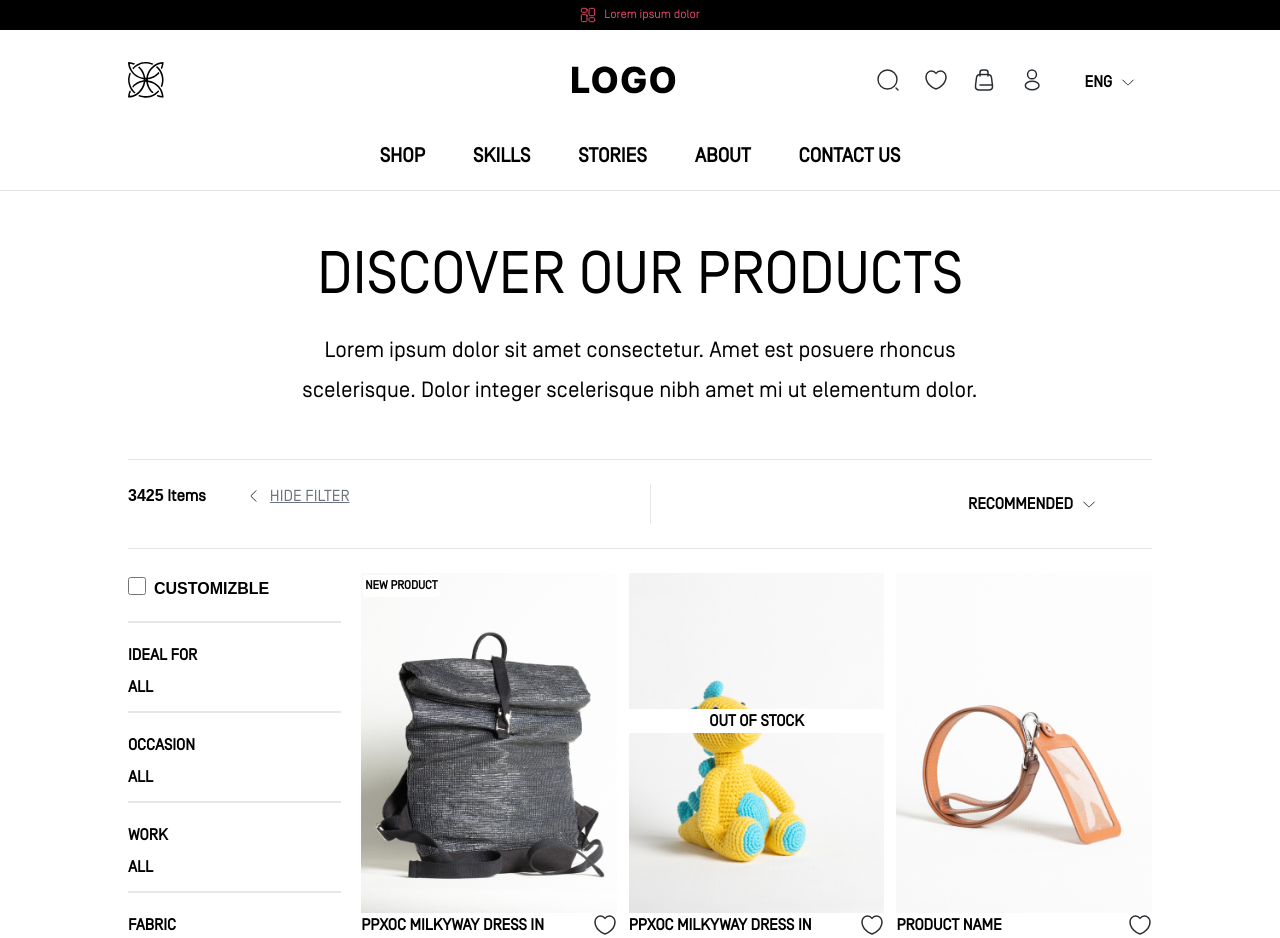
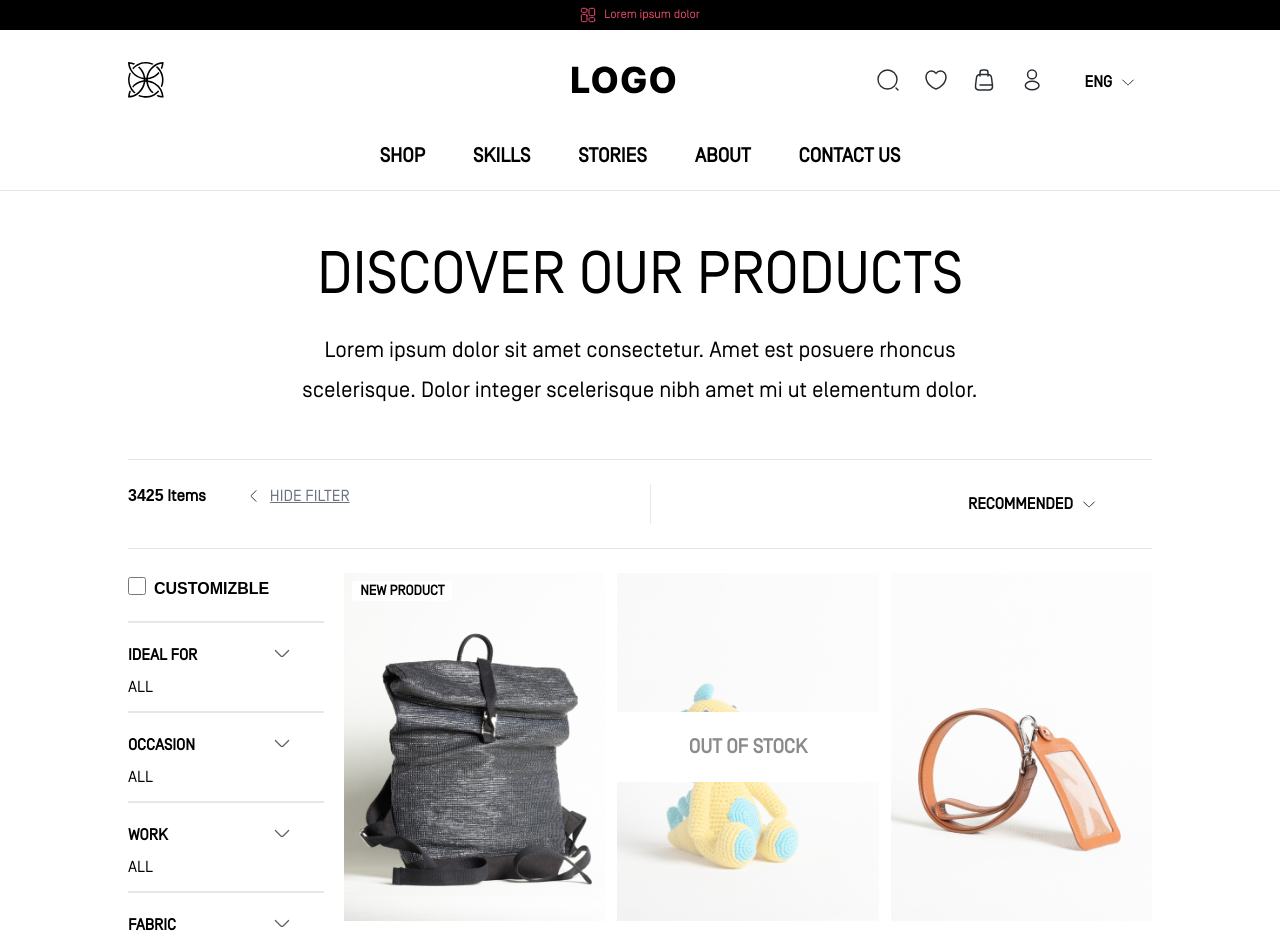
Before and after one commit to MahipatBriotechno/appscrip-briotechno-task, a Next.js app: page / in a window 1280 px wide. Shown: the top 938 px of the page. Built offline with nearby package versions, Linux system fonts and the light colour scheme.

Commit message:
product card add css

```diff
--- a/src/app/components/Accordion/index.tsx
+++ b/src/app/components/Accordion/index.tsx
@@ -1,7 +1,7 @@
 "use client";
 import { useState } from "react";
-import React from 'react';
-const Accordion = ({ title, children, isShow, isFooter }:any) => {
+import React from "react";
+const Accordion = ({ title, children, isShow, isFooter }: any) => {
   const [isOpen, setIsOpen] = useState(false);
 
   const toggleAccordion = () => {
@@ -10,36 +10,36 @@ const Accordion = ({ title, children, isShow, isFooter }:any) => {
 
   return (
     <div className="border-top">
-      <div
-        className="flex-between-padding"
-        onClick={toggleAccordion}
-      >
+      <div className="flex-between-padding" onClick={toggleAccordion}>
         <div className="width-full-margin">
           <div className="flex-between-padding">
-            <h2 className="text-large-bold-uppercase">{title}</h2>
-
+            <h2 className="text-large-bold-uppercase font-simplon">{title}</h2>
             <svg
+              width="16"
+              height="16"
+              viewBox="0 0 16 16"
+              fill="none"
               xmlns="http://www.w3.org/2000/svg"
-              className={`height-width opacity-seventy-five ${isOpen? "transform-rotate" : ""}`}
-              fill="none"
-              viewBox="0 0 24 24"
-              stroke={isFooter? ".svg-stroke-color-footer" : ".svg-stroke-color"}
+              className={`height-width opacity-seventy-five ${
+                isOpen ? "transform-rotate" : ""
+              }`}
             >
               <path
-                strokeLinecap="round"
-                strokeLinejoin="round"
-                strokeWidth="2"
-                className="svg-path"
+                d="M2.72125 6.00017L7.06792 10.3468C7.58125 10.8602 8.42125 10.8602 8.93458 10.3468L13.2813 6.00018"
+                stroke={isFooter ? "#fff" : "#292D32"}
+                stroke-miterlimit="10"
+                stroke-linecap="round"
+                stroke-linejoin="round"
               />
             </svg>
+
+
           </div>
-          {isShow && (
-            <span className="text-large-bold-uppercase">All</span>
-          )}
+          {isShow && <span className="text-large-bold-uppercase2 font-simplon">All</span>}
         </div>
       </div>
       {isOpen && <div className="padding-4-pl-0-pt-0">{children}</div>}
     </div>
   );
 };
-export default Accordion
+export default Accordion;
--- /dev/null
+++ b/src/app/components/productCard/Product.css
@@ -0,0 +1,87 @@
+.product-container {
+  width: 100%;
+}
+.opacity-100 {
+  opacity: 1;
+}
+.opacity-45 {
+  opacity: 0.45;
+}
+.product-wrp {
+  position: relative;
+  margin-bottom: 1rem;
+}
+.product-image {
+  overflow: hidden;
+  position: relative;
+}
+.image-transiation {
+  transition-property: transform;
+  transition-timing-function: cubic-bezier(0.4, 0, 0.2, 1);
+  transition-duration: 300ms;
+  transition-duration: 300ms;
+}
+
+.new-product {
+  position: absolute;
+  top: 0.5rem;
+  left: 0.5rem;
+  padding-left: 0.5rem;
+  padding-right: 0.5rem;
+  border-radius: 0.25rem;
+  font-size: 0.75rem;
+  line-height: 1rem;
+  font-weight: 700;
+  background-color: #ffffff;
+}
+.out-of-stock {
+  display: flex;
+  position: absolute;
+  justify-content: center;
+  align-items: center;
+  width: 100%;
+  font-size: 1.25rem;
+  line-height: 1.75rem;
+  font-weight: 700;
+  text-align: center;
+  background-color: #ffffff;
+  top: 40%;
+  height: 70px;
+}
+.product-content-wrp {
+  display: flex;
+  gap: 0.5rem;
+  justify-content: space-between;
+  align-items: flex-start;
+}
+.product-title {
+  margin-bottom: 0.5rem;
+  font-size: 0.875rem;
+  line-height: 1.25rem;
+  font-weight: 700;
+  line-height: 1.25rem;
+  text-transform: uppercase;
+}
+.product-text {
+  font-weight: 400;
+  color: #4b5563;
+  color: 10px;
+}
+
+@media (min-width: 1024px) {
+  .new-product {
+    font-size: 0.875rem;
+    line-height: 1.25rem;
+  }
+  .product-content-wrp {
+    align-items: flex-end;
+  }
+  .product-title {
+    font-size: 1.125rem;
+    line-height: 1.75rem;
+  }
+  .product-text {
+    font-size: 0.875rem;
+    line-height: 1.25rem;
+  }
+}
--- a/src/app/components/productCard/index.tsx
+++ b/src/app/components/productCard/index.tsx
@@ -1,10 +1,9 @@
+"use client";
 import Image from "next/image";
+import Link from "next/link";
 import React from "react";
-import heart from "../../assets/svg/heart.svg";
-import heartRed from "../../assets/svg/heart-red.svg";
 import WishlistHeartButton from "../WishlistHeartButton";
-import Link from "next/link";
-
+import "./Product.css";
 interface ProductCardProps {
   image: any; // Path to the image
   title: string; // Product title
@@ -21,38 +20,48 @@ const ProductCard: React.FC<ProductCardProps> = ({
   like,
 }) => {
   return (
-    <div className="product-card">
+    <div className="w-full group">
       {" "}
-      {/* 'product-card' is the custom CSS class */}
+      {/* 'group' is needed for nested hover effects */}
       <div
-        className={`product-image ${
-          stock === 0 ? "out-of-stock" : ""
+        className={`product-wrp ${
+          stock === 0 ? "opacity-45" : "opacity-100"
         }`}
       >
-        <div className="image-wrapper">
+        <div className="product-image">
           <Image
             src={image}
             alt={title}
-            className="image-transition" // Zoom effect on hover
+            className="image-transiation" // Zoom effect on hover
             layout="responsive"
             width={300}
             height={300}
           />
           {newProduct && (
-            <div className="new-product-badge">NEW PRODUCT</div>
+            <div className="new-product">
+              NEW PRODUCT
+            </div>
           )}
 
           {stock === 0 && (
-            <div className="out-of-stock-message">OUT OF STOCK</div>
+            <div className=" out-of-stock">
+              OUT OF STOCK
+            </div>
           )}
         </div>
       </div>
-      <div className="product-details">
+      <div className="product-content-wrp">
         <div>
-          <h4 className="product-title">{title}</h4>
-          <h6 className="product-info">
-            <Link href="#" className="product-link">Sign in</Link> or Create an account to see pricing
+          <h4 className="product-title">
+            {title}
+          </h4>
+          <h6 className="product-text">
+            <Link href="#" className="underline">
+              Sign in
+            </Link>{" "}
+            or Create an account to see pricing
           </h6>
+          {/* {like ? <Image src={heartRed} alt="" /> : <Image src={heart} alt="" />} */}
         </div>
         <WishlistHeartButton />
       </div>
--- a/src/app/globals.css
+++ b/src/app/globals.css
@@ -153,6 +153,12 @@ body {
 .text-large-bold-uppercase {
   font-size: 1rem; /* Adjust as needed */
   font-weight: bold;
+  text-transform: uppercase;
+}
+
+.text-large-bold-uppercase2 {
+  font-size: 1rem; /* Adjust as needed */
+  font-weight: 400;
   text-transform: uppercase;
 }
 
--- a/src/app/pages/home/index.tsx
+++ b/src/app/pages/home/index.tsx
@@ -109,7 +109,7 @@ const Home = () => {
         <div>
           <CheckboxWithLabel id="test" label="Customizble" />
         </div>
-        <Accordion title="IDEAL FOR" isShow="true">
+        <Accordion title="IDEAL FOR" isShow="true" isFooter={false} >
           <div className="flex flex-col gap-4">
             <span className="text-base font-normal text-[#BFC8CD] underline font-simplon">
               Unselect all
```
